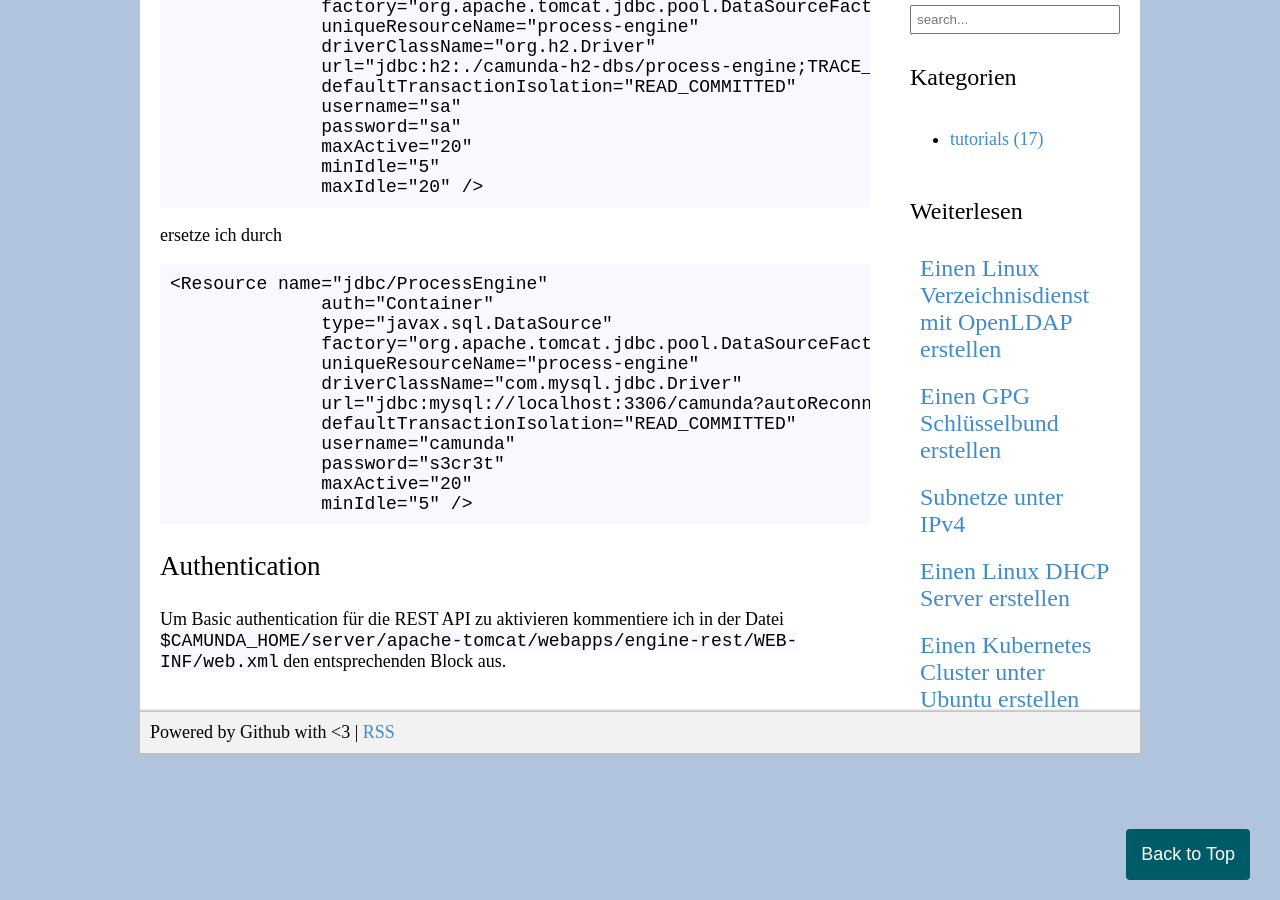
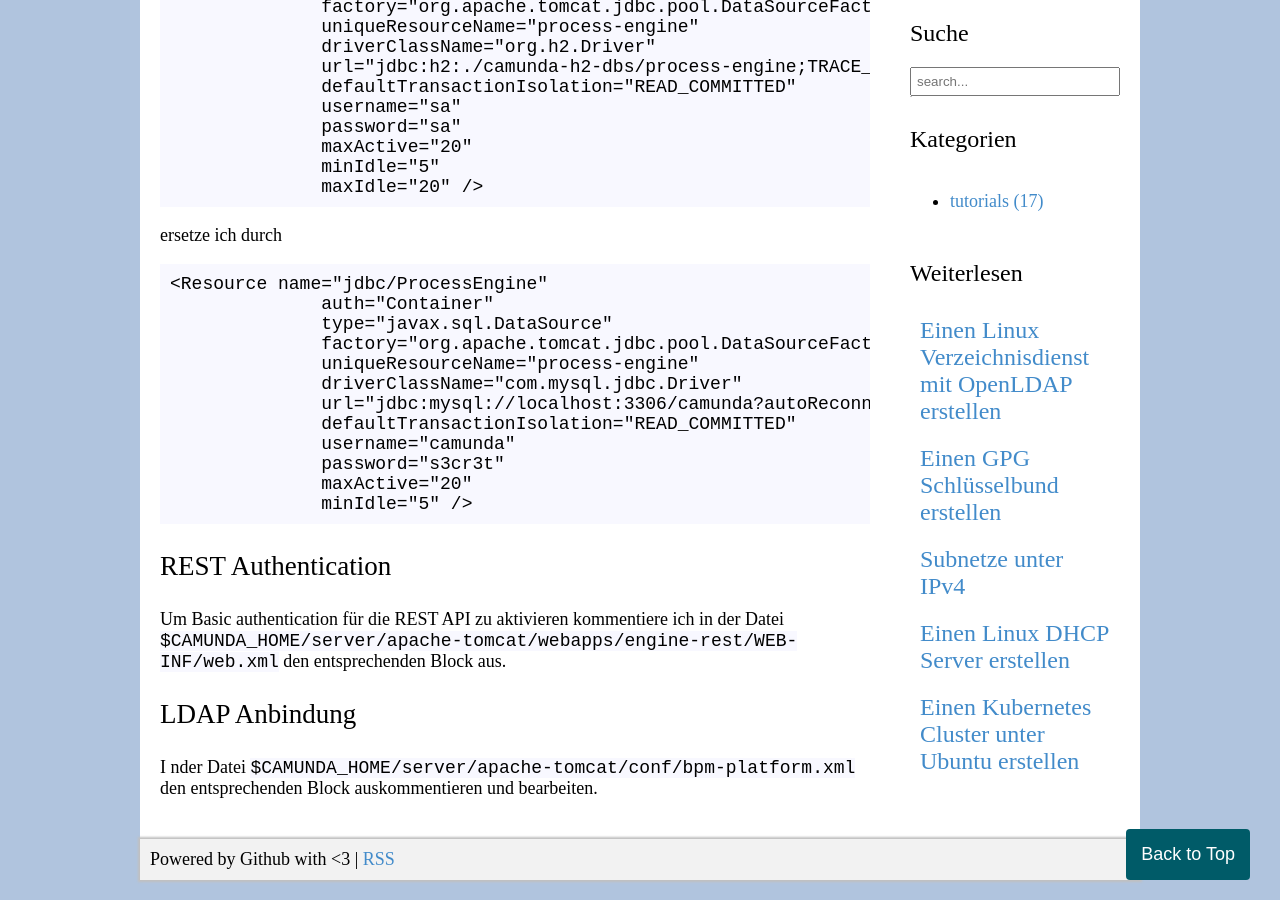
Before and after one commit to zarat/zarat.github.io, a Jekyll site: the page built from _posts/2022-06-29-bpm-automatisierung-mit-camunda.markdown, in a window 1280 px wide and 900 px high, scrolled down 1313 px. Built offline with Jekyll 4.4.1, drawn with Linux system fonts in a browser that asks for light colours.

Commit message:
Update 2022-06-29-bpm-automatisierung-mit-camunda.markdown

````diff
--- a/_posts/2022-06-29-bpm-automatisierung-mit-camunda.markdown
+++ b/_posts/2022-06-29-bpm-automatisierung-mit-camunda.markdown
@@ -83,6 +83,10 @@
               minIdle="5" />
 ```
 
-<h2>Authentication</h2>
+<h2>REST Authentication</h2>
 
 Um Basic authentication für die REST API zu aktivieren kommentiere ich in der Datei <code>$CAMUNDA_HOME/server/apache-tomcat/webapps/engine-rest/WEB-INF/web.xml</code> den entsprechenden Block aus.
+
+<h2>LDAP Anbindung</h2>
+
+I nder Datei <code>$CAMUNDA_HOME/server/apache-tomcat/conf/bpm-platform.xml</code> den entsprechenden Block auskommentieren und bearbeiten.
````
